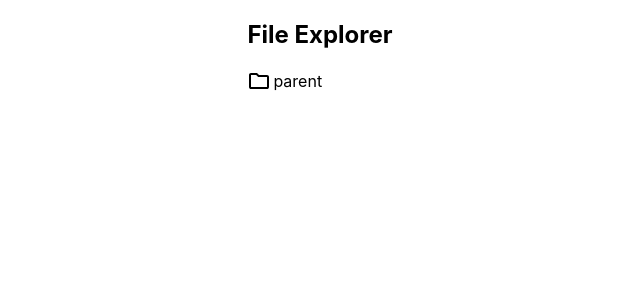
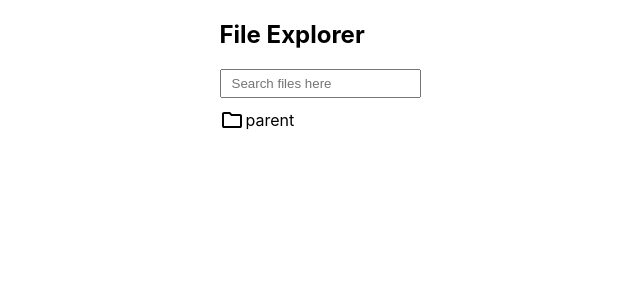
Before and after one commit to kokill/file-explorer, a React (Create React App) app: page / in a window 1280 px wide. Shown: the top 300 px of the page, without its empty margins (320-960 px from the left). Built offline with nearby package versions, Linux system fonts and the light colour scheme.

Commit message:
add searchbox

```diff
--- a/src/FileExplorer/index.tsx
+++ b/src/FileExplorer/index.tsx
@@ -26,6 +26,7 @@ const FileExplorer: React.FC = () => {
   const [showMenu, setShowMenu] = React.useState(false);
   const [position, setPosition] = React.useState({ x: 0, y: 0 });
   const itemRef = React.useRef<HTMLDivElement>(null);
+  const [searchText, setSearchText] = React.useState<string>('');
 
 
   const handleClick = (nodeKey: string) => {
@@ -60,6 +61,7 @@ const FileExplorer: React.FC = () => {
   return (
     <div className="FileExplorer">
       <h2>File Explorer</h2>
+      <input className="searchBox" placeholder="Search files here" onChange={(e) => setSearchText(e.target.value)} />
       {getTreeData({ tree: tree_data, nodeKey: '', handleClick, treeState, activeItem, handleRightClick })}
       {showMenu &&
         <div id="context-menu" ref={itemRef} style={{ left: position.x, top: position.y }}>
--- a/src/FileExplorer/style.css
+++ b/src/FileExplorer/style.css
@@ -9,6 +9,12 @@
   gap: 2px;
   cursor: pointer;
 }
+
+.FileExplorer .searchBox {
+  padding: 5px 10px;
+  margin-bottom: 10px;
+};
+
 #context-menu {
   position: absolute;
   padding: 0 2px;
```
